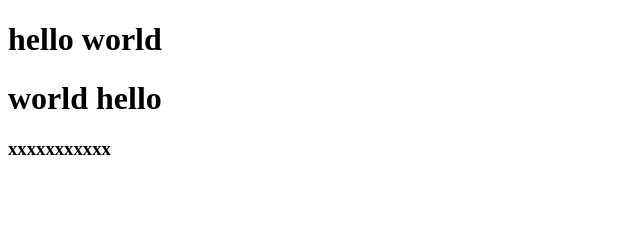
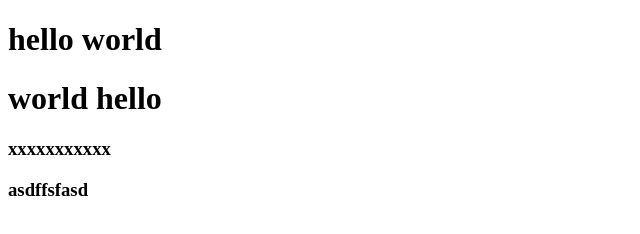
Before and after one commit to ijij-jj/testDemo, a plain HTML site: page index.html in a window 1280 px wide. Shown: the whole page, without its empty margins (0-640 px from the left). Drawn offline with Linux system fonts and the light colour scheme.

Commit message:
这是第4次提交

```diff
--- a/index.html
+++ b/index.html
@@ -11,5 +11,6 @@
 <h1>hello world</h1>
 <h1>world hello</h1>
 <h3>xxxxxxxxxxx</h3>
+<h3>asdffsfasd</h3>
 </body>
 </html>
```
Also changed, not shown: 1 other file.
